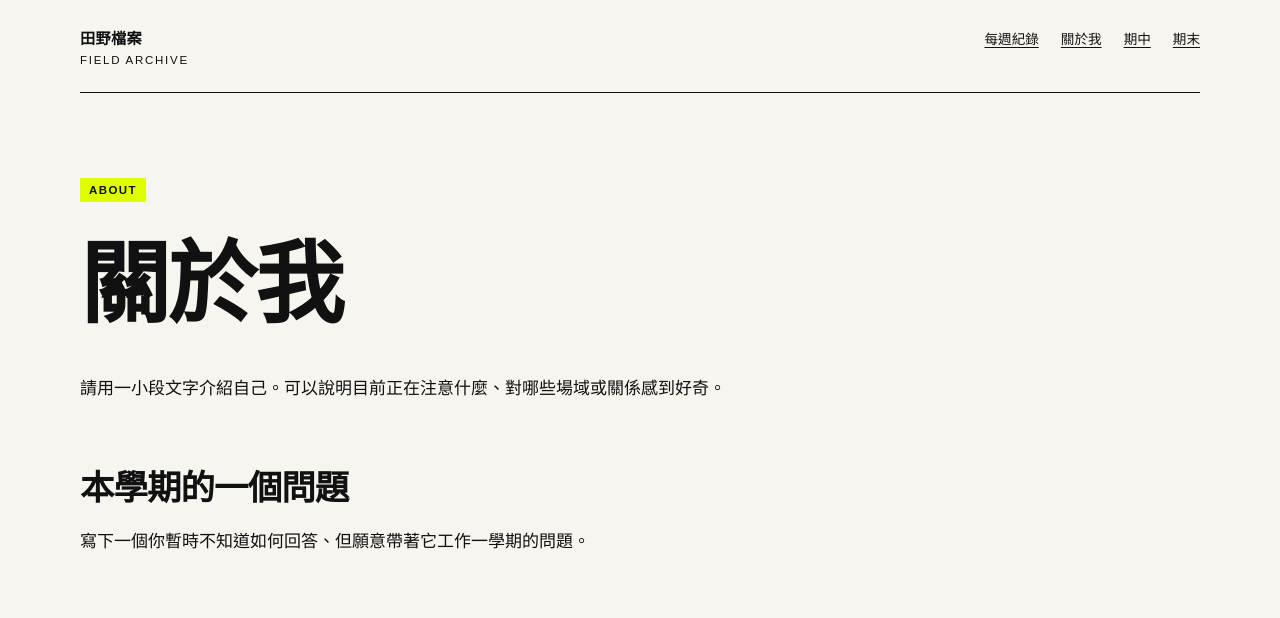
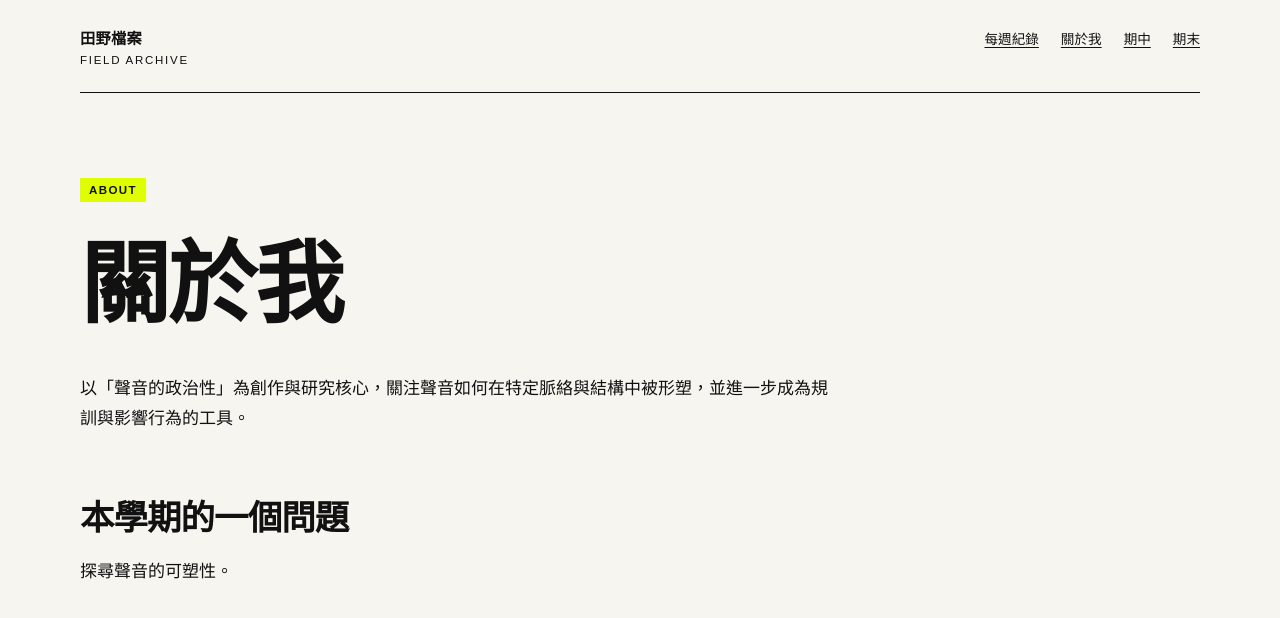
Before and after one commit to yenchichen1998/fieldworkarchive, a Jekyll site: the page built from about.md, in a window 1280 px wide. Shown: the top 618 px of the page. Built offline with Jekyll 4.4.1, drawn with Linux system fonts in a browser that asks for light colours.

Commit message:
Update about.md

```diff
--- a/about.md
+++ b/about.md
@@ -7,8 +7,8 @@ permalink: /about/
 
 # 關於我
 
-請用一小段文字介紹自己。可以說明目前正在注意什麼、對哪些場域或關係感到好奇。
+  以「聲音的政治性」為創作與研究核心，關注聲音如何在特定脈絡與結構中被形塑，並進一步成為規訓與影響行為的工具。
 
 ## 本學期的一個問題
 
-寫下一個你暫時不知道如何回答、但願意帶著它工作一學期的問題。
+  探尋聲音的可塑性。
```
